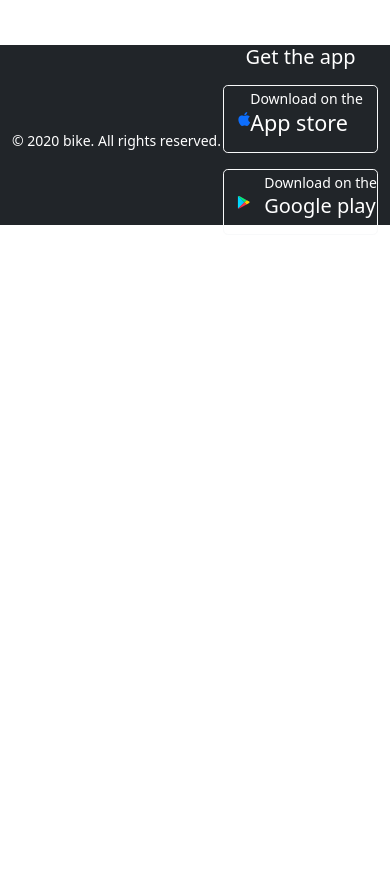
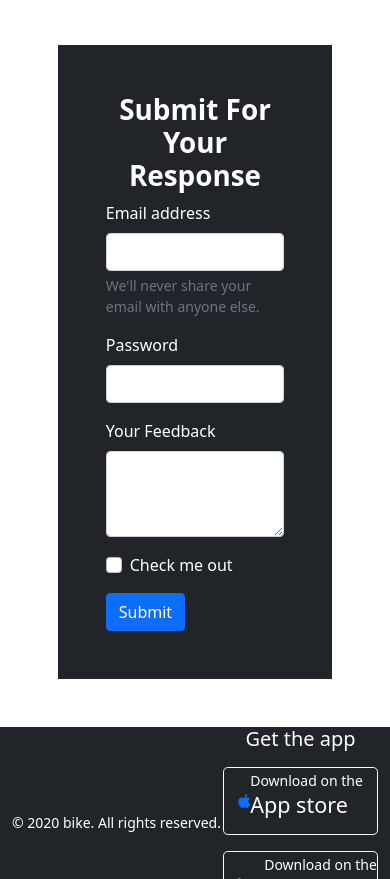
Before and after one commit to Anikroy7/red-rose-convention, a plain HTML site: page index.html in a window 390 px wide. Shown: the part 3257-4136 px from the top of the page. Before the commit the page ends 3492 px from the top, so only its background shows below. Drawn offline with nearby package versions, Linux system fonts and the light colour scheme.

Commit message:
full section added without responsive

```diff
--- a/index.html
+++ b/index.html
@@ -305,6 +305,34 @@
 
         </section>
 
+        <!-- submit form section -->
+        <section class="container w-75 mx-auto bg-dark border-info border-3 p-5">
+            <h1 class="text-center text-white fw-bold">Submit For Your Response</h1>
+
+            <form class="text-white">
+                <div class="mb-3">
+                    <label for="exampleInputEmail1" class="form-label">Email address</label>
+                    <input type="email" class="form-control" id="exampleInputEmail1" aria-describedby="emailHelp">
+                    <div id="emailHelp" class="form-text">We'll never share your email with anyone else.</div>
+                </div>
+                <div class="mb-3">
+                    <label for="exampleInputPassword1" class="form-label">Password</label>
+                    <input type="password" class="form-control" id="exampleInputPassword1">
+                </div>
+                <div class="mb-3">
+                    <label for="exampleFormControlTextarea1" class="form-label">Your Feedback</label>
+                    <textarea class="form-control" id="exampleFormControlTextarea1" rows="3"></textarea>
+                </div>
+                <div class="mb-3 form-check">
+                    <input type="checkbox" class="form-check-input" id="exampleCheck1">
+                    <label class="form-check-label" for="exampleCheck1">Check me out</label>
+                </div>
+                <button type="submit" class="btn btn-primary">Submit</button>
+            </form>
+
+        </section>
+
+
     </main>
     <!-------------- main section end ---------------->
 
```
